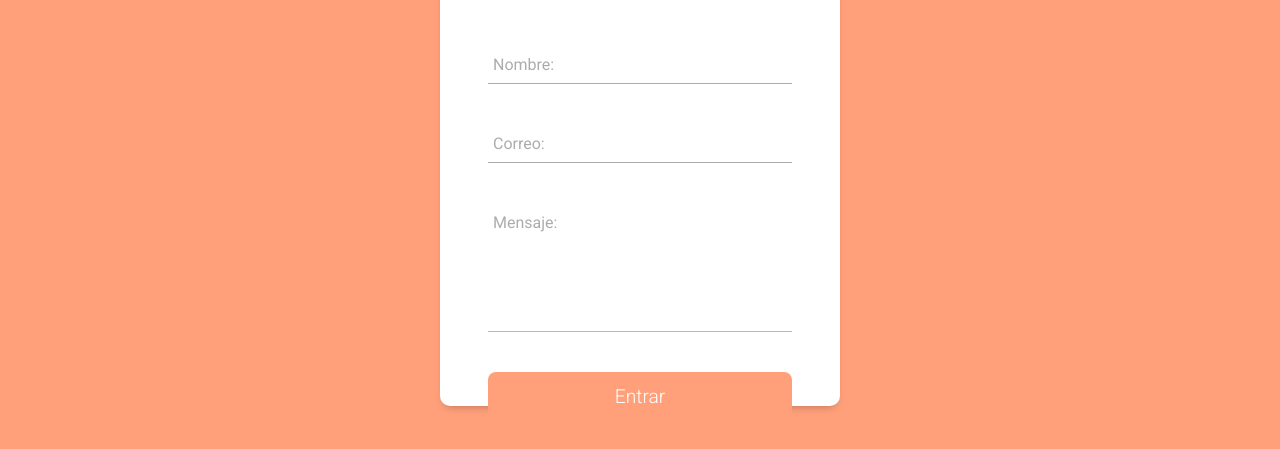
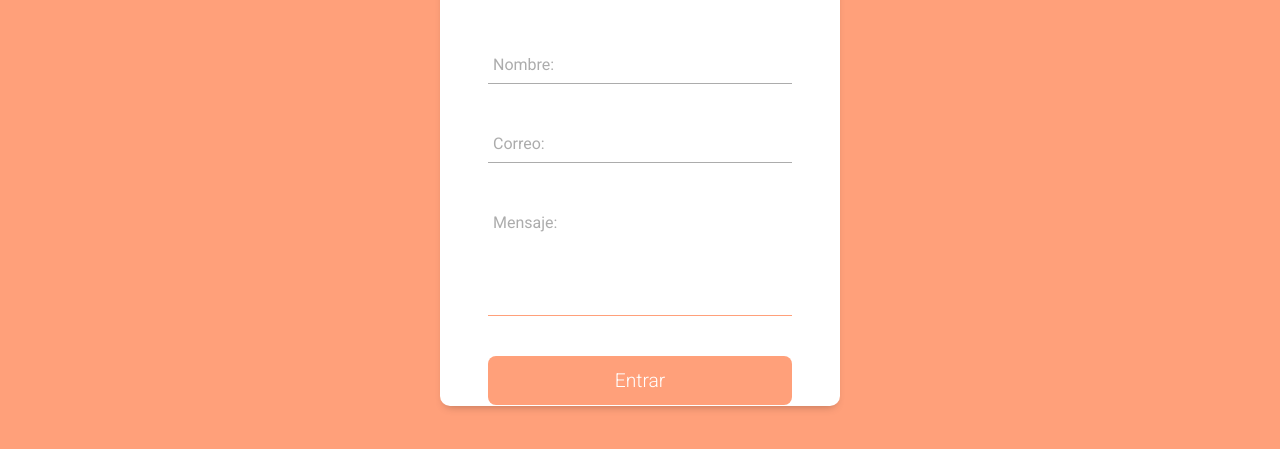
Before and after one commit to JuanNilo/juannilo.github.io, a plain HTML site: page formulario.html in a window 1280 px wide. Shown: the part 349-798 px from the top of the page. Drawn offline with Linux system fonts and the light colour scheme.

Commit message:
Update formulario.css

```diff
--- a/Estilos/formulario.css
+++ b/Estilos/formulario.css
@@ -175,7 +175,7 @@ body{
 .message{
     resize: none;
     margin-top: 10px;
-    padding:2.5em 0.4em;
+    padding: 2em 0.4em;
 }
 .form__input:focus ~ .form__line, .form__input:not(:placeholder-shown) ~ .form__line{
     transform: scale(1);
```
